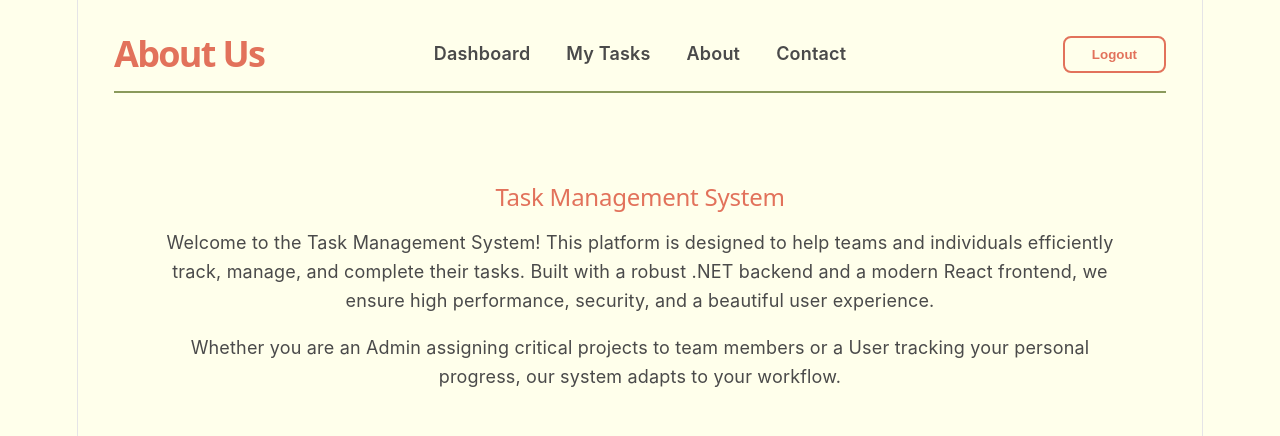
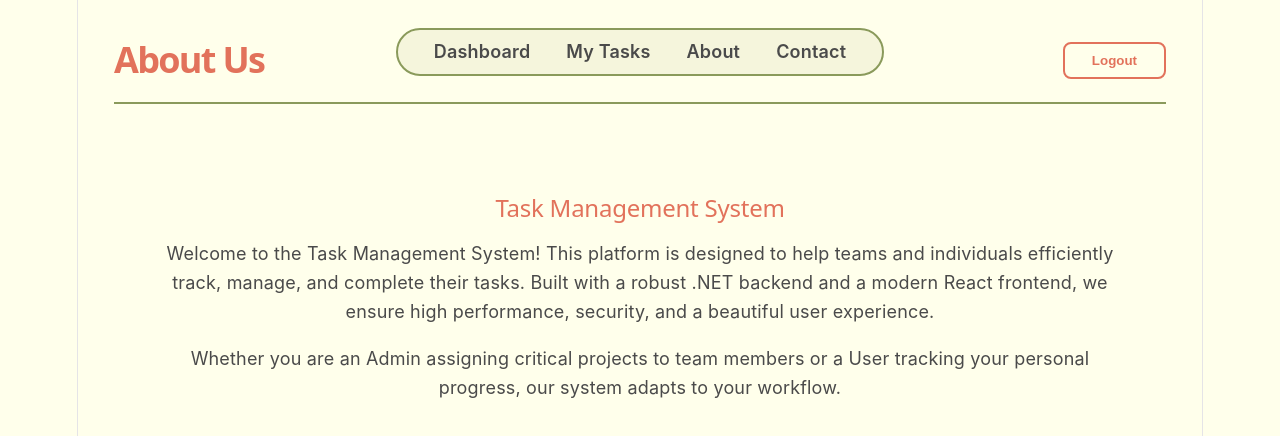
Before and after one commit to mian-owais/cohort-9-dotnet-14824-mian, a React (Vite) app in the folder client/: page /about in a window 1280 px wide. Shown: the top 436 px of the page. Built offline with nearby package versions, Linux system fonts and the light colour scheme; no server answers.

Commit message:
style: Inbox center links and shift upwards

```diff
--- a/client/src/components/Navbar.tsx
+++ b/client/src/components/Navbar.tsx
@@ -26,7 +26,16 @@ const Navbar: React.FC<NavbarProps> = ({ title }) => {
         <h1 style={{ margin: 0, fontSize: '2rem', color: 'var(--terracotta)', fontWeight: 700, whiteSpace: 'nowrap' }}>{title}</h1>
       </div>
 
-      <div style={{ display: 'flex', justifyContent: 'center', gap: '2rem' }}>
+      <div style={{
+        display: 'flex',
+        justifyContent: 'center',
+        gap: '2rem',
+        border: '2px solid var(--sage-green)',
+        padding: '0.5rem 2rem',
+        borderRadius: '30px',
+        backgroundColor: 'var(--beige)',
+        transform: 'translateY(-8px)'
+      }}>
         <Link to="/dashboard" style={{ color: 'var(--text-p)', textDecoration: 'none', fontWeight: 600, whiteSpace: 'nowrap' }}>Dashboard</Link>
         <Link to="/tasks" style={{ color: 'var(--text-p)', textDecoration: 'none', fontWeight: 600, whiteSpace: 'nowrap' }}>My Tasks</Link>
         <Link to="/about" style={{ color: 'var(--text-p)', textDecoration: 'none', fontWeight: 600, whiteSpace: 'nowrap' }}>About</Link>
```
